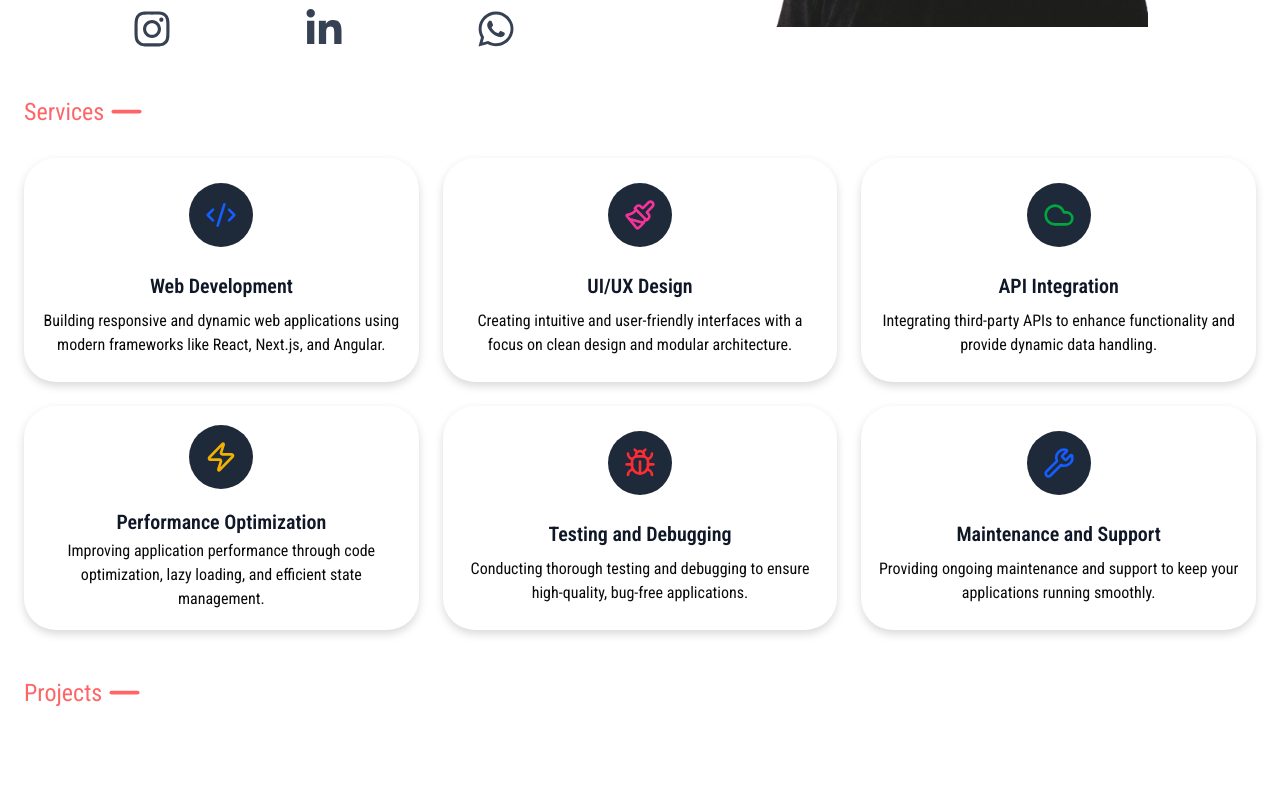
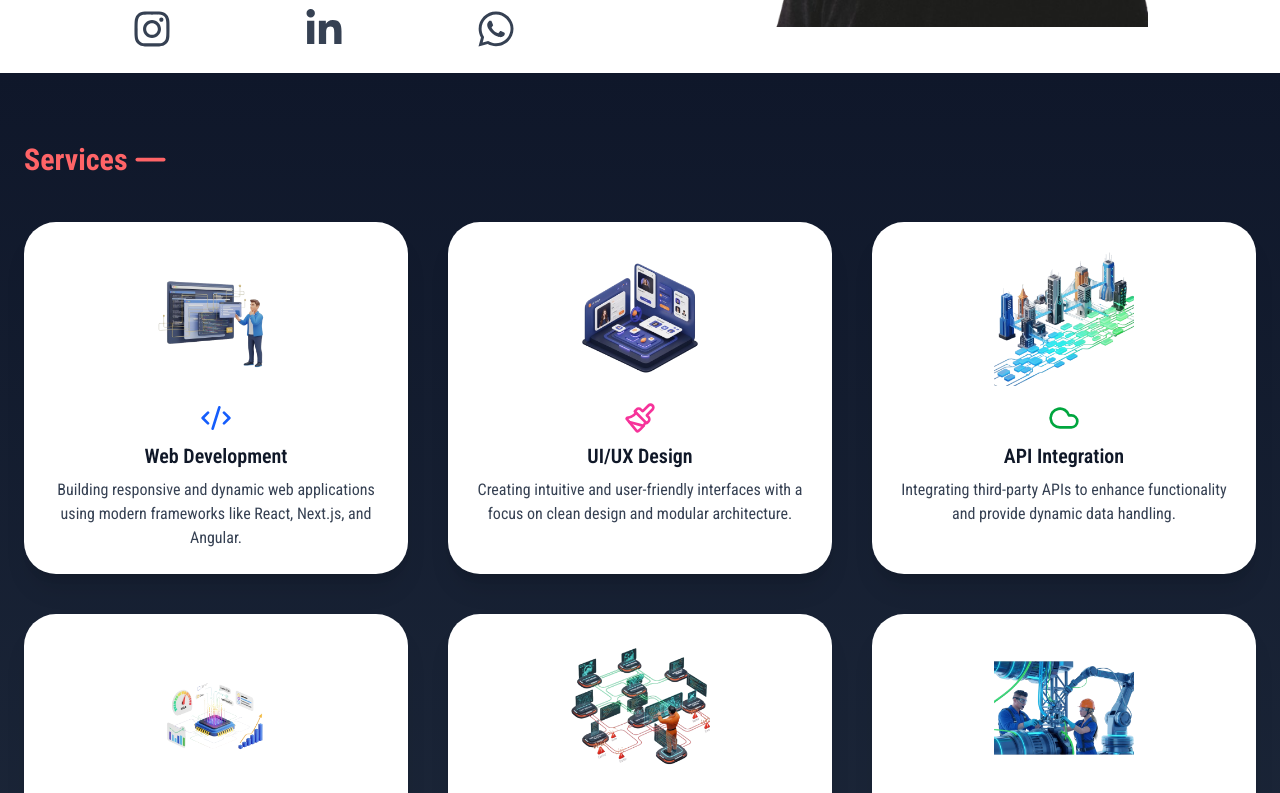
Before and after one commit to ChandanKumarWeb/Portfolio-nextjs, a Next.js app: page / in a window 1280 px wide. Shown: the part 600-1393 px from the top of the page. Before the commit the page ends 1331 px from the top, so only its background shows below. Built offline with nearby package versions, Linux system fonts and the light colour scheme.

Commit message:
maked service page little bit stylish

```diff
--- a/src/app/Components/Services.tsx
+++ b/src/app/Components/Services.tsx
@@ -3,49 +3,76 @@ import React, { useRef } from 'react'
 import { Minus } from "lucide-react";
 import { Code2, Paintbrush, Cloud, Zap, Wrench, Bug } from "lucide-react";
 import { motion, useInView } from "framer-motion";
+import Image from "next/image";
+import type { Variants } from "framer-motion";
+
 export default function Services() {
   const CardData = [
     {
       key: 1,
       title: "Web Development",
       description: "Building responsive and dynamic web applications using modern frameworks like React, Next.js, and Angular.",
-            icon: <Code2 className="text-blue-600 w-8 h-8" />
+      icon: <Code2 className="text-blue-600 w-8 h-8" />,
+      image: "/Images/WebDev.png",
     },
     {
       key: 2,
       title: "UI/UX Design",
       description: "Creating intuitive and user-friendly interfaces with a focus on clean design and modular architecture.",
-            icon: <Paintbrush className="text-pink-500 w-8 h-8" />
+      icon: <Paintbrush className="text-pink-500 w-8 h-8" />,
+      image: "/Images/UiUx.png",
     },
     {
       key: 3,
       title: "API Integration",
       description: "Integrating third-party APIs to enhance functionality and provide dynamic data handling.",
       icon: <Cloud className="text-green-600 w-8 h-8" />,
+      image: "/Images/ApiIntegration.png",
     },
     {
       key: 4,
       title: "Performance Optimization",
       description: "Improving application performance through code optimization, lazy loading, and efficient state management.",
-            icon: <Zap className="text-yellow-500 w-8 h-8" />
-        }
-        , {
+      icon: <Zap className="text-yellow-500 w-8 h-8" />,
+      image: "/Images/performance.png",
+    },
+    {
       key: 5,
       title: "Testing and Debugging",
       description: "Conducting thorough testing and debugging to ensure high-quality, bug-free applications.",
-            icon: <Bug className="text-red-500 w-8 h-8" />
-        }
-        , {
+      icon: <Bug className="text-red-500 w-8 h-8" />,
+      image: "/Images/Testing.png",
+    },
+    {
       key: 6,
       title: "Maintenance and Support",
       description: "Providing ongoing maintenance and support to keep your applications running smoothly.",
-            icon: <Wrench className="text-blue-600 w-8 h-8" />
+      icon: <Wrench className="text-blue-600 w-8 h-8" />,
+      image: "/Images/Maintenance.png",
+    }
+  ];
+
+  function chunkCards(cards: typeof CardData) {
+    const result: typeof CardData[] = [];
+    let i = 0;
+    while (i < cards.length) {
+      result.push(cards.slice(i, i + 2));
+      i += 2;
+      if (i < cards.length) {
+        result.push(cards.slice(i, i + 1));
+        i += 1;
+      }
+    }
+    return result;
   }
 
-    ]
+  const cardRows = chunkCards(CardData);
+
   const ref = useRef(null);
   const isInView = useInView(ref, { once: true, margin: "-100px" });
-    const containerVariants = {
+
+
+  const containerVariants: Variants = {
     hidden: {},
     show: {
       transition: {
@@ -54,7 +81,7 @@ export default function Services() {
     },
   };
 
-const cardVariants = {
+  const cardVariants: Variants = {
     hidden: { opacity: 0, y: 40 },
     show: {
       opacity: 1,
@@ -62,33 +89,44 @@ const cardVariants = {
       transition: { type: "spring" as const, bounce: 0.6, duration: 0.9 }
     },
   };
+
   return (
-  <section id="servicesSection" className='h-fit my-4'>
-    <div className="flex flex-col items-start justify-center w-full h-fit bg-white dark:bg-black px-6">
-      <div className="flex justify-start items-center text-red-400">
-        <h1 className="text-2xl">Services</h1>
+    <section id="servicesSection" className="py-16 px-6 bg-gradient-to-b from-[#0f172a] to-[#1e293b] text-white">
+      <div className="max-w-7xl mx-auto">
+        <div className="flex justify-start items-center text-red-400 mb-10">
+          <h1 className="text-3xl font-bold">Services</h1>
           <Minus size={45} />
         </div>
-    </div>
+
         <motion.div
           ref={ref}
-      className='grid grid-cols-1 md:grid-cols-2 lg:grid-cols-3 gap-6 p-6'
           variants={containerVariants}
           initial="hidden"
           animate={isInView ? "show" : "hidden"}
+          className="grid grid-cols-1 sm:grid-cols-2 lg:grid-cols-3 gap-10"
         >
           {CardData.map((card) => (
             <motion.div
               key={card.key}
-          className="h-56 flex flex-col items-center justify-evenly text-center rounded-4xl bg-white dark:bg-gray-800 drop-shadow-lg dark:drop-shadow-[0_0_10px_rgba(255,255,255,0.3)] p-4"
               variants={cardVariants}
+              className="flex flex-col items-center text-center bg-white dark:bg-gray-800 rounded-4xl p-6 shadow-xl dark:shadow-[0_0_20px_rgba(255,255,255,0.15)] transition-all duration-300 hover:scale-105 hover:shadow-2xl hover:dark:shadow-[0_0_30px_rgba(255,255,255,0.3)] cursor-pointer"
             >
-          <div className="text-center w-fit bg-gray-800 dark:bg-blue-50 rounded-full  p-4">{card.icon}</div>
-          <h2 className="text-xl font-semibold text-gray-900 dark:text-white mt-4">{card.title}</h2>
-          <p> {card.description} </p>
+
+              <Image
+                src={card.image}
+                alt={card.title}
+                width={140}
+                height={140}
+                className="mb-4"
+              />
+              <div className="mb-2">{card.icon}</div>
+              <h2 className="text-xl font-semibold text-gray-900 dark:text-white">{card.title}</h2>
+              <p className="mt-2 text-gray-700 dark:text-gray-300">{card.description}</p>
             </motion.div>
           ))}
         </motion.div>
+      </div>
     </section>
+
   );
 }
```
Also changed, not shown: public/Images/ApiIntegration.png (renamed from public/Images/ApiIntigiration.png), public/Images/Maintenance.png (renamed from public/Images/Maintainence.png). Lines whose indentation alone changed are shown as unchanged.
